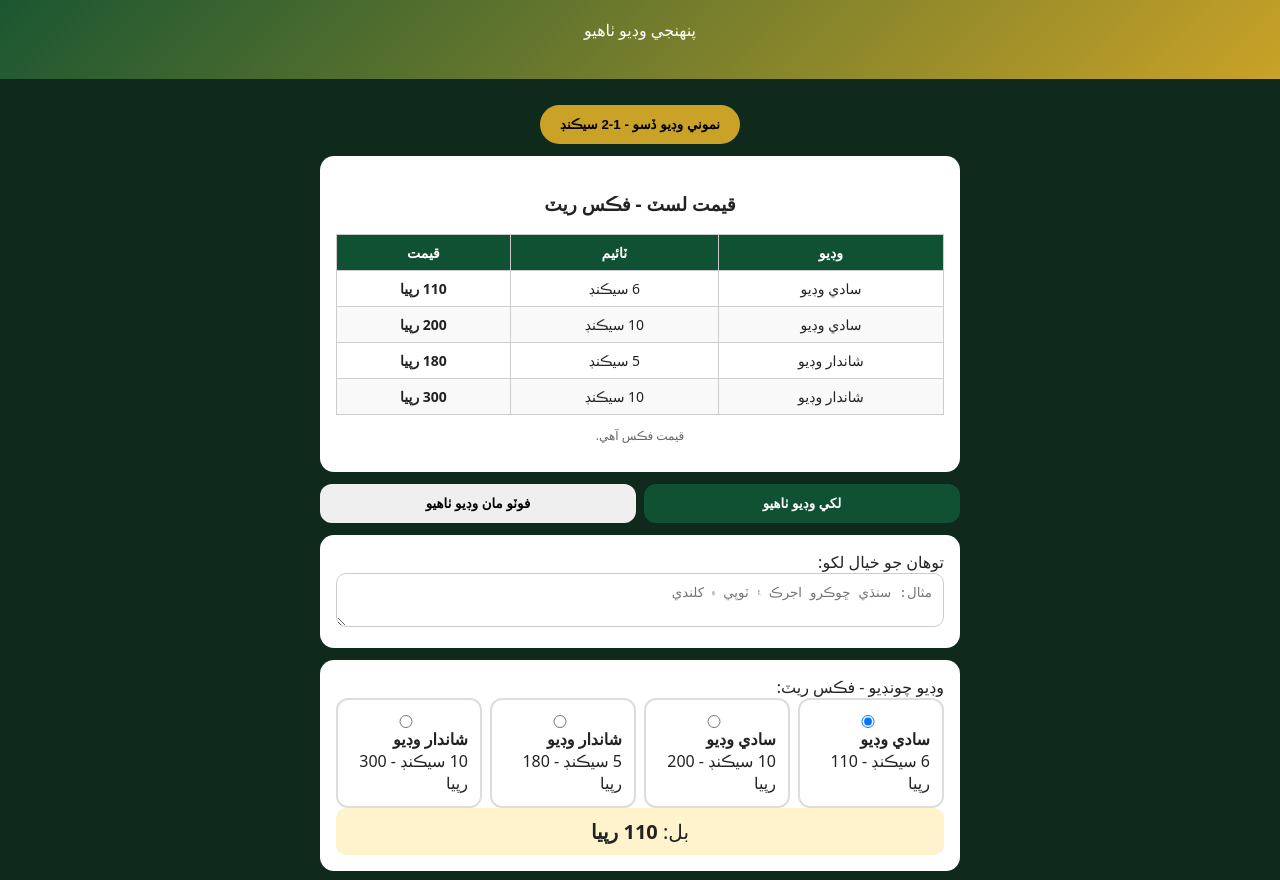
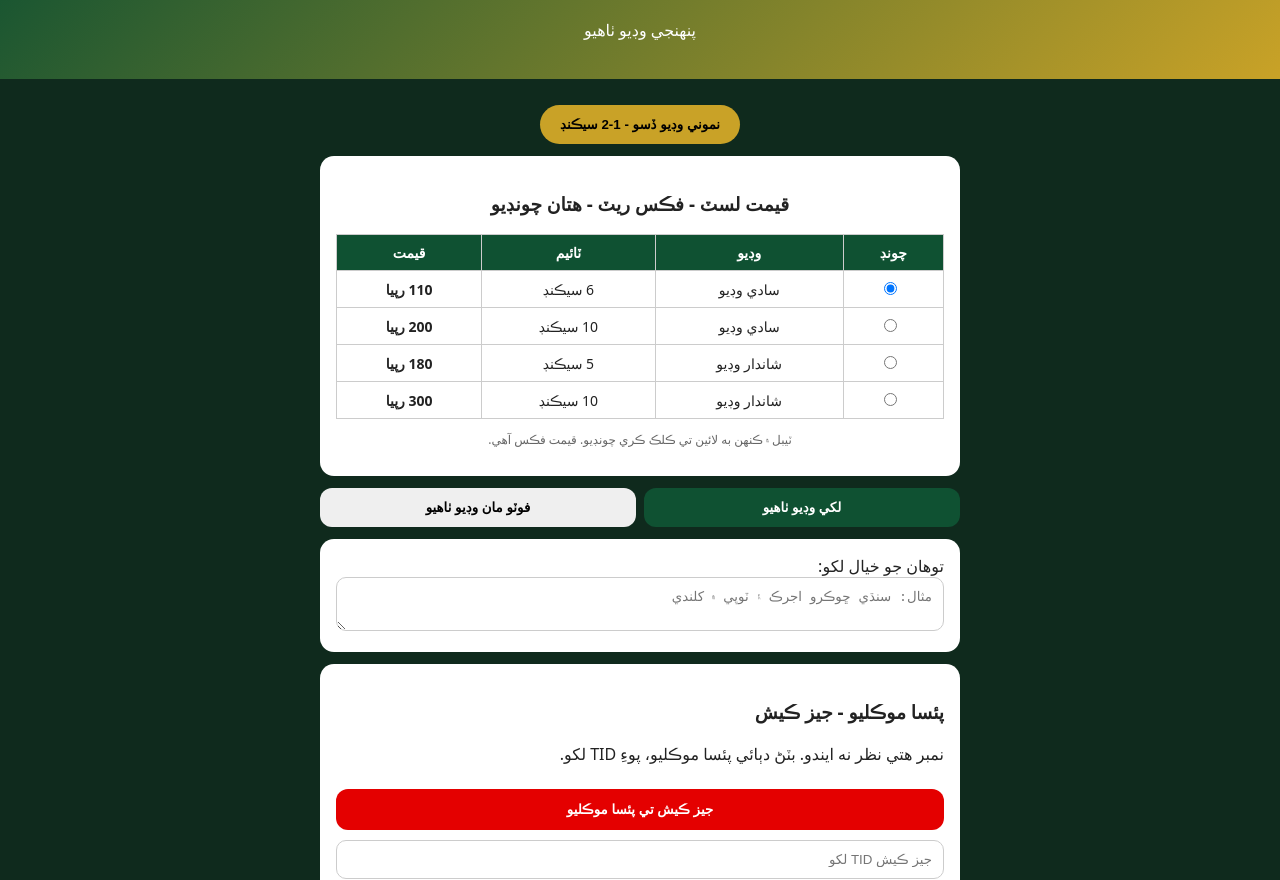
Before and after one commit to islamsolangi/sindhi-maza-studio, a plain HTML site: page index.html in a window 1280 px wide. Shown: the part 89-969 px from the top of the page. Drawn offline with Linux system fonts and the light colour scheme.

Commit message:
Update index.html

```diff
--- a/index.html
+++ b/index.html
@@ -13,12 +13,12 @@ main{max-width:640px;margin:auto;padding:14px}
 .tab.active{background:#0f5132;color:#fff}
 .tabs{display:flex;gap:8px}
 textarea,input{width:100%;padding:11px;border:1px solid #ccc;border-radius:10px;box-sizing:border-box}
-.price-card{flex:1;border:2px solid #ddd;border-radius:12px;padding:12px;display:flex;flex-direction:column;cursor:pointer}
-.bill{font-size:20px;text-align:center;background:#fff3cd;padding:10px;border-radius:10px}
 .pay,.submit{width:100%;padding:13px;border:0;border-radius:12px;font-weight:800;cursor:pointer;margin-top:8px}
 .pay{background:#e40000;color:#fff}
 .submit{background:#0f5132;color:#fff}
 .hidden{display:none}
+table{width:100%;border-collapse:collapse;font-size:14px}
+table tr.selected{background:#fff3cd}
 </style>
 </head>
 <body>
@@ -27,63 +27,26 @@ textarea,input{width:100%;padding:11px;border:1px solid #ccc;border-radius:10px;
 <div style="text-align:center;margin:12px">
 <button onclick="document.getElementById('samples').classList.toggle('hidden')" style="padding:12px 20px;border-radius:20px;border:0;background:#c9a227;color:#000;font-weight:800;cursor:pointer">نموني وڊيو ڏسو - 1-2 سيڪنڊ</button>
 </div>
-
 <div id="samples" class="card hidden" style="text-align:center">
 <h3>نموني وڊيو - محفوظ ٿيل</h3>
 <p>هي ڏسو، توهان جي وڊيو به اهڙي ئي ٺهندي</p>
 <div style="display:flex;gap:8px;justify-content:center">
-<div style="flex:1">
-<video width="100%" controls muted loop poster="https://via.placeholder.com/300x200?text=Sindhi+Gaon">
-<source src="https://www.w3schools.com/html/mov_bbb.mp4" type="video/mp4">
-</video>
-<p>ڳوٺ وارو منظر</p>
+<div style="flex:1"><video width="100%" controls muted loop><source src="https://www.w3schools.com/html/mov_bbb.mp4" type="video/mp4"></video><p>ڳوٺ وارو منظر</p></div>
+<div style="flex:1"><video width="100%" controls muted loop><source src="https://www.w3schools.com/html/movie.mp4" type="video/mp4"></video><p>شادي وارو منظر</p></div>
+<div style="flex:1"><video width="100%" controls muted loop><source src="https://www.w3schools.com/html/mov_bbb.mp4" type="video/mp4"></video><p>مزاحيه منظر</p></div>
 </div>
-<div style="flex:1">
-<video width="100%" controls muted loop poster="https://via.placeholder.com/300x200?text=Sindhi+Shadi">
-<source src="https://www.w3schools.com/html/movie.mp4" type="video/mp4">
-</video>
-<p>شادي وارو منظر</p>
-</div>
-<div style="flex:1">
-<video width="100%" controls muted loop poster="https://via.placeholder.com/300x200?text=Mazahiya">
-<source src="https://www.w3schools.com/html/mov_bbb.mp4" type="video/mp4">
-</video>
-<p>مزاحيه منظر</p>
-</div>
-</div>
-<p style="font-size:13px;color:#666">هي نموني آهن. توهان جي وڊيو توهان جي لکڻ تي ٺهندي.</p>
 </div>
 
 <div class="card" style="text-align:center">
-<h3>قيمت لسٽ - فڪس ريٽ</h3>
-<table style="width:100%;border-collapse:collapse;font-size:14px">
-<tr style="background:#0f5132;color:#fff">
-<th style="padding:8px;border:1px solid #ccc">وڊيو</th>
-<th style="padding:8px;border:1px solid #ccc">ٽائيم</th>
-<th style="padding:8px;border:1px solid #ccc">قيمت</th>
-</tr>
-<tr>
-<td style="padding:8px;border:1px solid #ccc">سادي وڊيو</td>
-<td style="padding:8px;border:1px solid #ccc">6 سيڪنڊ</td>
-<td style="padding:8px;border:1px solid #ccc"><b>110 رپيا</b></td>
-</tr>
-<tr style="background:#f9f9f9">
-<td style="padding:8px;border:1px solid #ccc">سادي وڊيو</td>
-<td style="padding:8px;border:1px solid #ccc">10 سيڪنڊ</td>
-<td style="padding:8px;border:1px solid #ccc"><b>200 رپيا</b></td>
-</tr>
-<tr>
-<td style="padding:8px;border:1px solid #ccc">شاندار وڊيو</td>
-<td style="padding:8px;border:1px solid #ccc">5 سيڪنڊ</td>
-<td style="padding:8px;border:1px solid #ccc"><b>180 رپيا</b></td>
-</tr>
-<tr style="background:#f9f9f9">
-<td style="padding:8px;border:1px solid #ccc">شاندار وڊيو</td>
-<td style="padding:8px;border:1px solid #ccc">10 سيڪنڊ</td>
-<td style="padding:8px;border:1px solid #ccc"><b>300 رپيا</b></td>
-</tr>
+<h3>قيمت لسٽ - فڪس ريٽ - هتان چونڊيو</h3>
+<table>
+<tr style="background:#0f5132;color:#fff"><th style="padding:8px;border:1px solid #ccc">چونڊ</th><th style="padding:8px;border:1px solid #ccc">وڊيو</th><th style="padding:8px;border:1px solid #ccc">ٽائيم</th><th style="padding:8px;border:1px solid #ccc">قيمت</th></tr>
+<tr onclick="selectRow(this,110,'6','simple')"><td style="padding:8px;border:1px solid #ccc"><input type="radio" name="quality" value="110" data-duration="6" data-type="simple" checked></td><td style="padding:8px;border:1px solid #ccc">سادي وڊيو</td><td style="padding:8px;border:1px solid #ccc">6 سيڪنڊ</td><td style="padding:8px;border:1px solid #ccc"><b>110 رپيا</b></td></tr>
+<tr onclick="selectRow(this,200,'10','simple')"><td style="padding:8px;border:1px solid #ccc"><input type="radio" name="quality" value="200" data-duration="10" data-type="simple"></td><td style="padding:8px;border:1px solid #ccc">سادي وڊيو</td><td style="padding:8px;border:1px solid #ccc">10 سيڪنڊ</td><td style="padding:8px;border:1px solid #ccc"><b>200 رپيا</b></td></tr>
+<tr onclick="selectRow(this,180,'5','premium')"><td style="padding:8px;border:1px solid #ccc"><input type="radio" name="quality" value="180" data-duration="5" data-type="premium"></td><td style="padding:8px;border:1px solid #ccc">شاندار وڊيو</td><td style="padding:8px;border:1px solid #ccc">5 سيڪنڊ</td><td style="padding:8px;border:1px solid #ccc"><b>180 رپيا</b></td></tr>
+<tr onclick="selectRow(this,300,'10','premium')"><td style="padding:8px;border:1px solid #ccc"><input type="radio" name="quality" value="300" data-duration="10" data-type="premium"></td><td style="padding:8px;border:1px solid #ccc">شاندار وڊيو</td><td style="padding:8px;border:1px solid #ccc">10 سيڪنڊ</td><td style="padding:8px;border:1px solid #ccc"><b>300 رپيا</b></td></tr>
 </table>
-<p style="font-size:12px;color:#666">قيمت فڪس آهي.</p>
+<p style="font-size:12px;color:#666">ٽيبل ۾ ڪنهن به لائين تي ڪلڪ ڪري چونڊيو. قيمت فڪس آهي.</p>
 </div>
 
 <div class="tabs">
@@ -100,16 +63,6 @@ textarea,input{width:100%;padding:11px;border:1px solid #ccc;border-radius:10px;
 <textarea id="photoPrompt" placeholder="مثال: هن کي کلايو"></textarea>
 </div>
 <div class="card">
-<label>وڊيو چونڊيو - فڪس ريٽ:</label>
-<div style="display:flex;gap:8px;flex-wrap:wrap">
-<label class="price-card"><input type="radio" name="quality" value="110" data-duration="6" data-type="simple" checked onchange="updateBill()"><b>سادي وڊيو</b><span>6 سيڪنڊ - 110 رپيا</span></label>
-<label class="price-card"><input type="radio" name="quality" value="200" data-duration="10" data-type="simple" onchange="updateBill()"><b>سادي وڊيو</b><span>10 سيڪنڊ - 200 رپيا</span></label>
-<label class="price-card"><input type="radio" name="quality" value="180" data-duration="5" data-type="premium" onchange="updateBill()"><b>شاندار وڊيو</b><span>5 سيڪنڊ - 180 رپيا</span></label>
-<label class="price-card"><input type="radio" name="quality" value="300" data-duration="10" data-type="premium" onchange="updateBill()"><b>شاندار وڊيو</b><span>10 سيڪنڊ - 300 رپيا</span></label>
-</div>
-<div class="bill">بل: <b id="bill">110 رپيا</b></div>
-</div>
-<div class="card">
 <h3>پئسا موڪليو - جيز ڪيش</h3>
 <p>نمبر هتي نظر نه ايندو. بٽڻ دٻائي پئسا موڪليو، پوءِ TID لکو.</p>
 <button class="pay" onclick="alert('جيز ڪيش صفحو کلي رهيو آهي...')">جيز ڪيش تي پئسا موڪليو</button>
@@ -122,33 +75,22 @@ textarea,input{width:100%;padding:11px;border:1px solid #ccc;border-radius:10px;
 <script>
 let mode='text';
 function switchTab(m){mode=m;document.getElementById('tabText').classList.toggle('active',m==='text');document.getElementById('tabPhoto').classList.toggle('active',m==='photo');document.getElementById('textBox').classList.toggle('hidden',m!=='text');document.getElementById('photoBox').classList.toggle('hidden',m!=='photo');}
-function getPrice(){return document.querySelector('input[name="quality"]:checked').value;}
+function selectRow(row,price,dur,type){document.querySelectorAll('table tr').forEach(r=>r.classList.remove('selected'));row.classList.add('selected');row.querySelector('input').checked=true;}
 function getSelected(){return document.querySelector('input[name="quality"]:checked');}
-function updateBill(){document.getElementById('bill').innerText=getPrice()+' رپيا';}
 async function submitOrder(){
   const tid=document.getElementById('tid').value.trim();
   if(!tid){alert('TID لکو');return;}
-  const sel=getSelected();
-  const price=sel.value;
-  const duration=sel.getAttribute('data-duration');
-  const vtype=sel.getAttribute('data-type');
+  const sel=getSelected();const price=sel.value;const duration=sel.getAttribute('data-duration');const vtype=sel.getAttribute('data-type');
   const prompt=document.getElementById('prompt').value || document.getElementById('photoPrompt').value || 'Sindhi boy smiling';
   document.getElementById('msg').innerHTML='<b style="color:orange">وڊيو ٺهي رهي آهي... 1-2 منٽ ترسو...</b>';
   const o={id:'SM-'+Date.now().toString().slice(-6),mode,price,tid,duration,status:'Video Ban Rahi Hai'};
-  const all=JSON.parse(localStorage.getItem('sindhi_orders')||'[]');
-  all.unshift(o);localStorage.setItem('sindhi_orders',JSON.stringify(all));renderOrders();
+  const all=JSON.parse(localStorage.getItem('sindhi_orders')||'[]');all.unshift(o);localStorage.setItem('sindhi_orders',JSON.stringify(all));renderOrders();
   try{
     const res=await fetch('/api/generate',{method:'POST',headers:{'Content-Type':'application/json'},body:JSON.stringify({prompt:prompt,price:price,duration:duration,type:vtype,tid:tid})});
     const data=await res.json();
-    if(data.success){
-      const vurl=data.data.video_url||'';
-      document.getElementById('msg').innerHTML='<b style="color:green">مبارڪ! توهان جي وڊيو تيار آهي!</b><br>'+(vurl?'<video width="100%" controls src="'+vurl+'"></video><p>وڊيو ڊائونلوڊ ڪري وٺو</p>':'');
-    }else{
-      document.getElementById('msg').innerHTML='<b style="color:red">وڊيو ۾ دير آهي، ٿوري دير کان پوءِ چيڪ ڪريو</b>';
-    }
-  }catch(e){
-    document.getElementById('msg').innerHTML='<b>آرڊر ملي ويو، وڊيو جلد ايندي</b>';
-  }
+    if(data.success){const vurl=data.data.video_url||'';document.getElementById('msg').innerHTML='<b style="color:green">مبارڪ! توهان جي وڊيو تيار آهي!</b><br>'+(vurl?'<video width="100%" controls src="'+vurl+'"></video>':'');}
+    else{document.getElementById('msg').innerHTML='<b style="color:red">وڊيو ۾ دير آهي، ٿوري دير کان پوءِ چيڪ ڪريو</b>';}
+  }catch(e){document.getElementById('msg').innerHTML='<b>آرڊر ملي ويو، وڊيو جلد ايندي</b>';}
 }
 function renderOrders(){const all=JSON.parse(localStorage.getItem('sindhi_orders')||'[]');document.getElementById('orders').innerHTML=all.length?all.map(o=>`<div style="border:1px solid #ddd;padding:10px;border-radius:10px;margin:6px 0"><b>${o.id}</b> - ${o.price} رپيا - ${o.duration||''} سيڪنڊ - TID:${o.tid} - ${o.status}</div>`).join(''):'اڃا ڪو آرڊر ناهي';}
 renderOrders();
```
